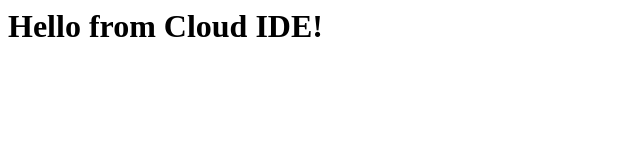
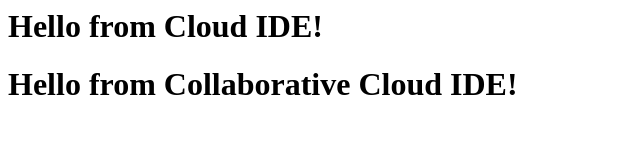
Before and after one commit to kstvp/cloud-ide-demo, a plain HTML site: page index.html in a window 1280 px wide. Shown: the whole page, without its empty margins (0-640 px from the left). Drawn offline with Linux system fonts and the light colour scheme.

Commit message:
Demonstrated collaborative editing

```diff
--- a/index.html
+++ b/index.html
@@ -1 +1,2 @@
 <h1>Hello from Cloud IDE!</h1>
+<h1>Hello from Collaborative Cloud IDE!</h1>
```
